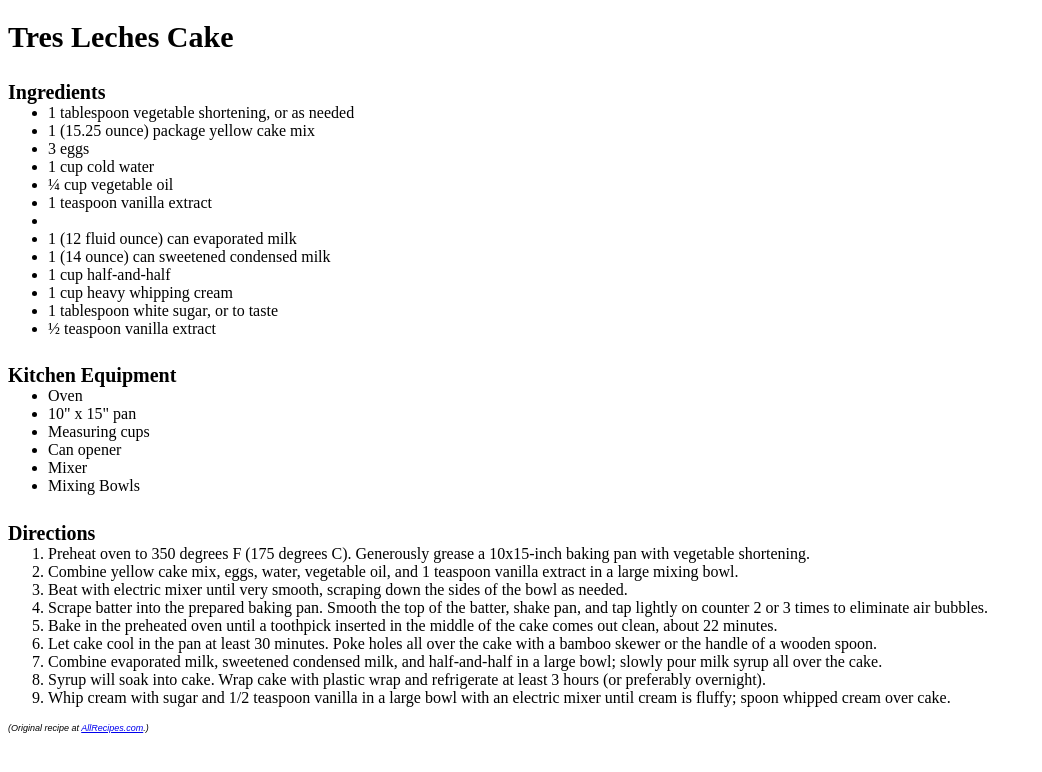
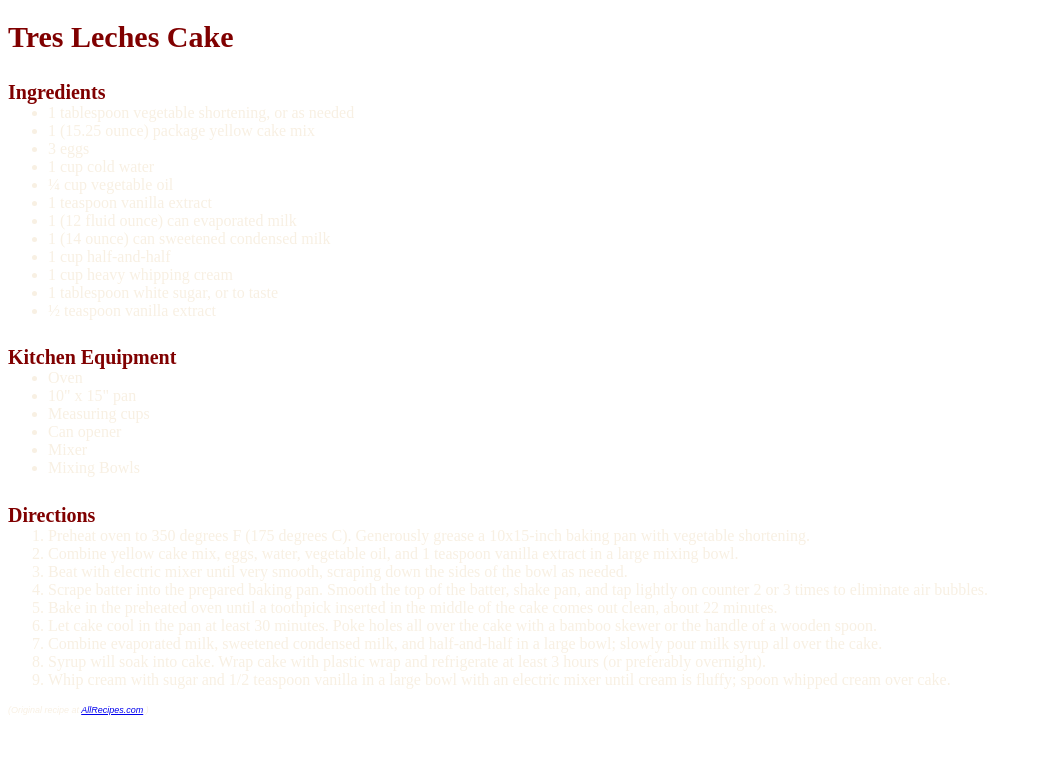
Before and after one commit to elenorivera/tp3, a plain HTML site: page index.html in a window 1280 px wide. Shown: the whole page, without its empty margins (0-1042 px from the left). Drawn offline with Linux system fonts and the light colour scheme; a script that the page names is missing.

Commit message:
update css

```diff
--- a/index.html
+++ b/index.html
@@ -40,8 +40,7 @@
       <li>3 eggs</li>
       <li>1 cup cold water</li>
       <li>¼ cup vegetable oil</li>
-      <li>1 teaspoon vanilla extract
-        <li>
+      <li>1 teaspoon vanilla extract</li>
           <li>1 (12 fluid ounce) can evaporated milk</li>
           <li>1 (14 ounce) can sweetened condensed milk</li>
           <li>1 cup half-and-half</li>
--- a/styles.css
+++ b/styles.css
@@ -1,19 +1,24 @@
 
 h1 {
-  font-family: sansita-swashed;
+  font-family: 'sansita swashed';
   font-size: 30px;
+  color: #800000;
 }
 
 h4 {
   margin-bottom: 0;
-  font-family: nato-serif-georgian ;
+  font-family: 'nato serif georgian' ;
   font-size: 20px;
+  Color: #800000;
 }
 
 ul, ol {
   margin-top: 0;
 }
 
+body {
+  color:  #F8F0E3;
+}
 .copyright {
   font-family: Arial;
   font-size: 9px;
```
